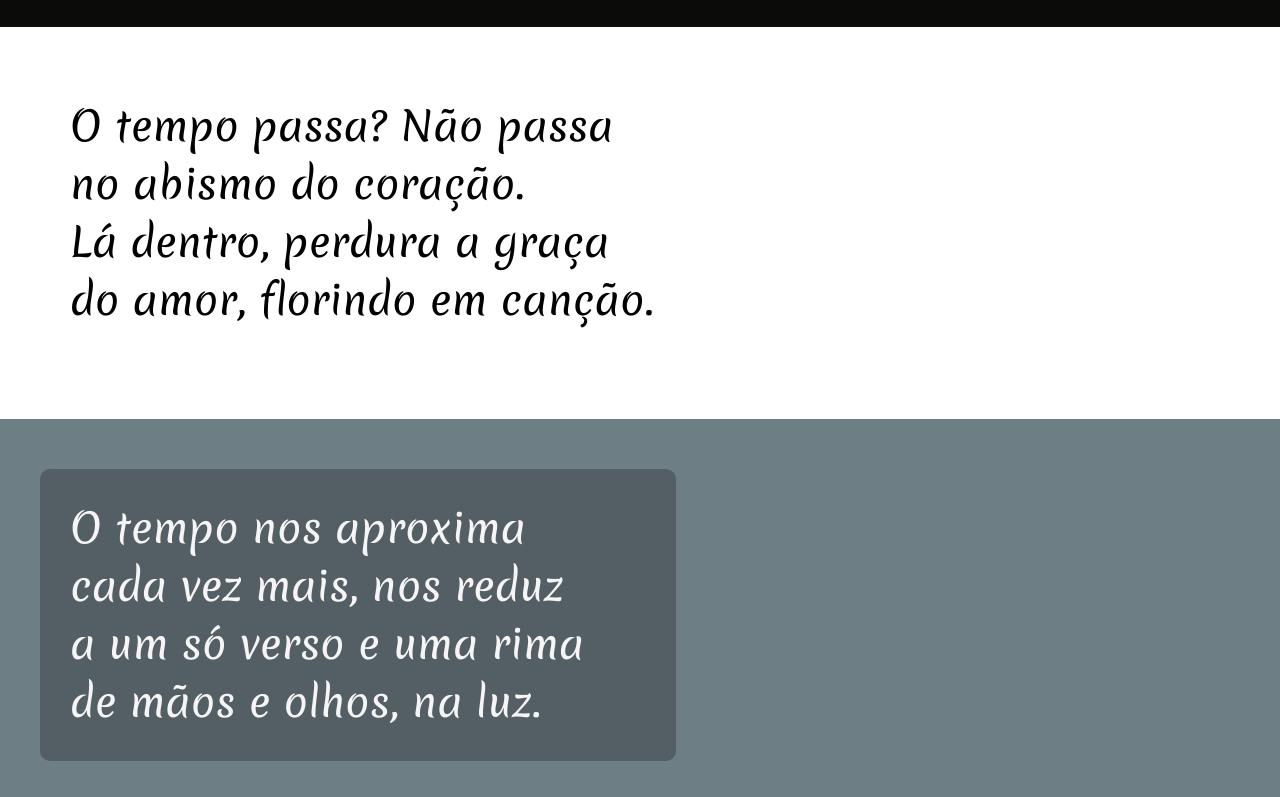
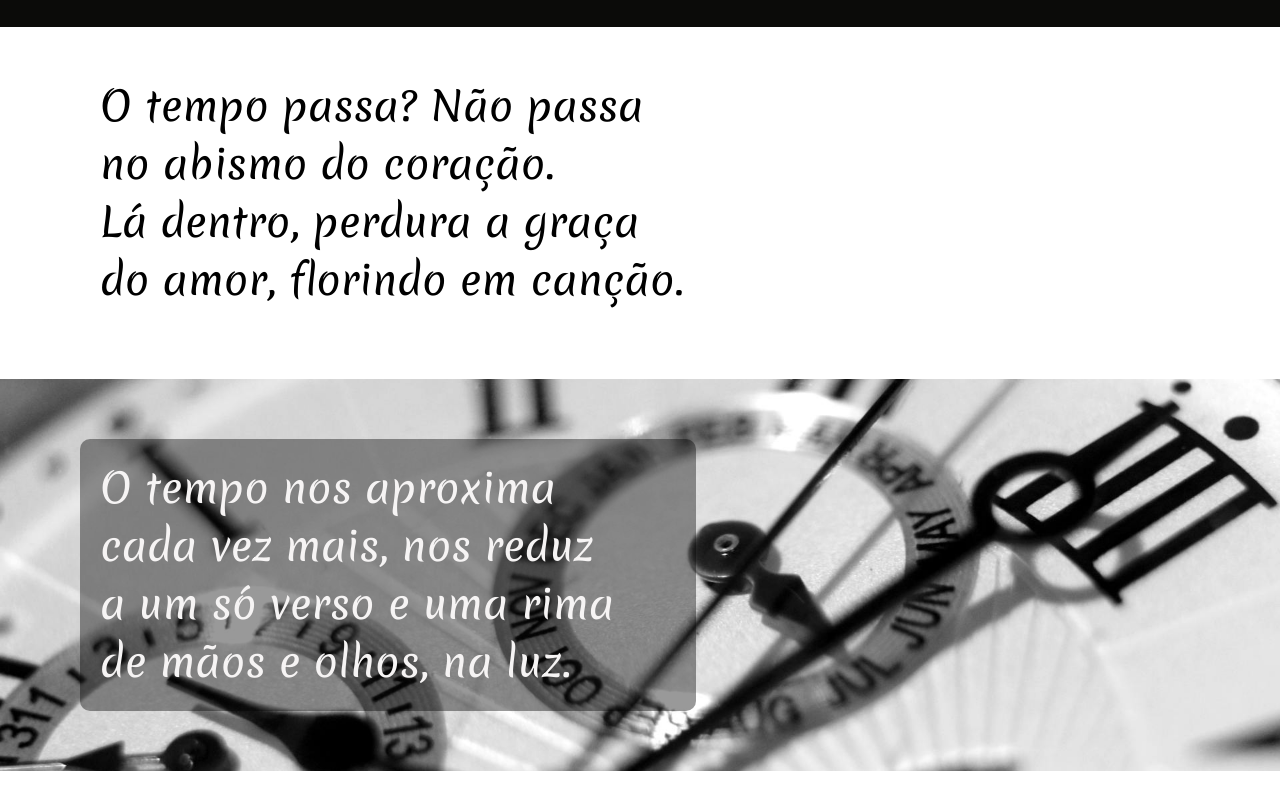
Before and after one commit to diegoaccoimbra/Poema-Responsivo, a plain HTML site: page index.html in a window 1280 px wide. Shown: the part 155-952 px from the top of the page. Drawn offline with Linux system fonts and the light colour scheme.

Commit message:
Imagens corrigidas

```diff
--- a/assets/css/style.css
+++ b/assets/css/style.css
@@ -62,7 +62,7 @@ a:hover {
 
 /* Configurando as divs com texto */
 .text {
-    padding: 70px;
+    padding: 50px 100px;
 }
 
 /* Configurando as divs com texto e imagem */
@@ -72,24 +72,24 @@ a:hover {
     background-position: center;
     background-size: cover;
     background-attachment: fixed;
-    padding: 40px;
+    padding: 50px 80px;
 }
 
 /* Configurando os parágrafos dentro das divs com imagem */
 .text-image > p {
-    background-color: rgba(0, 0, 0, 0.25);
+    background-color: rgba(0, 0, 0, 0.4);
     color: var(--color1);
     max-width: 45vw;
     margin: 10px 0px;
-    padding: 30px;
+    padding: 20px;
     border-radius: 10px;
 }
 
 /* Adicionando as imagens de fundo */
 #img1 {
-    background-image: url(assets/img/clock.jpg);
+    background-image: url(../img/clock.jpg);
 }
 
 #img2 {
-    background-image: url(assets/img/couple.jpg);
+    background-image: url(../img/couple.jpg);
 }
```
